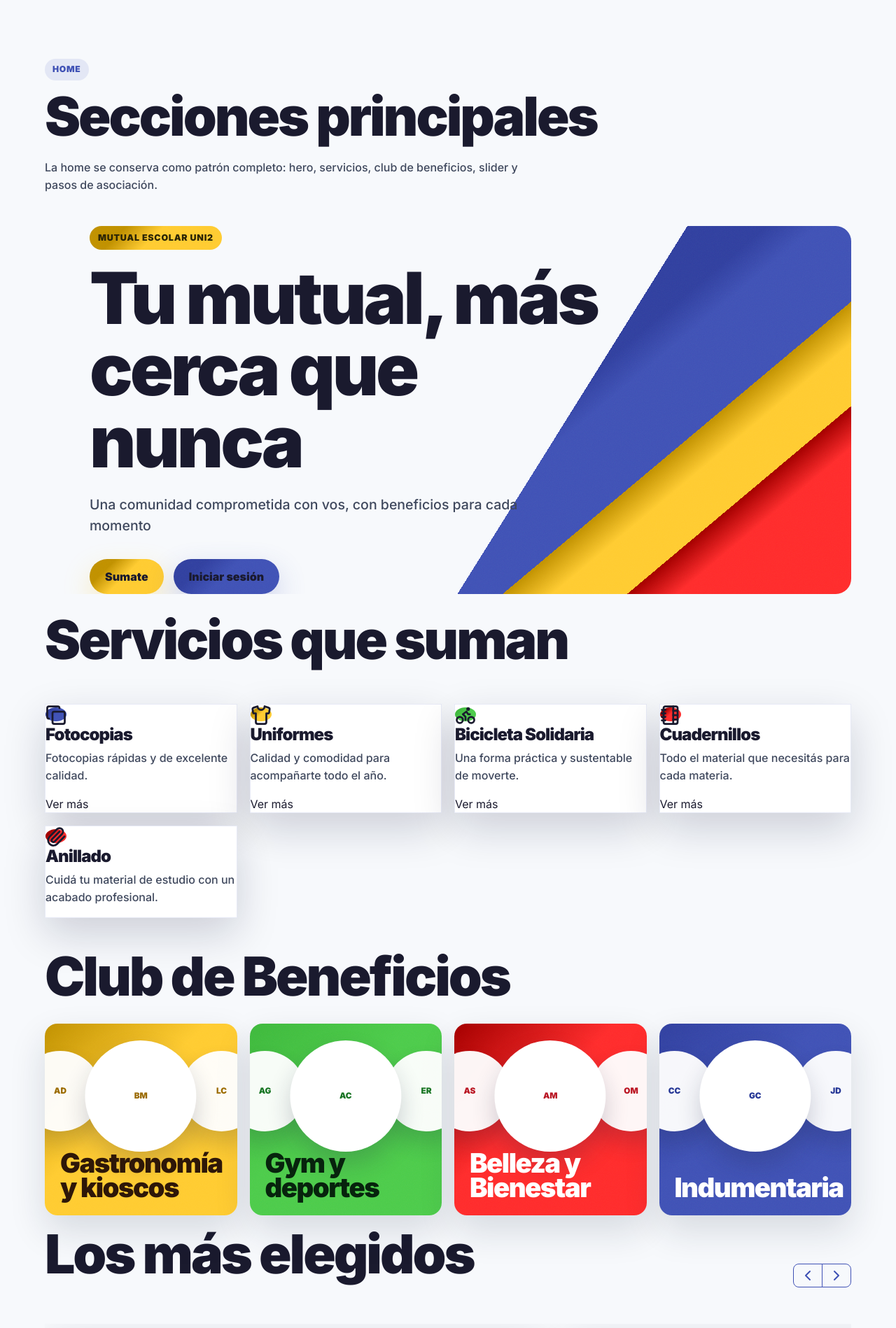
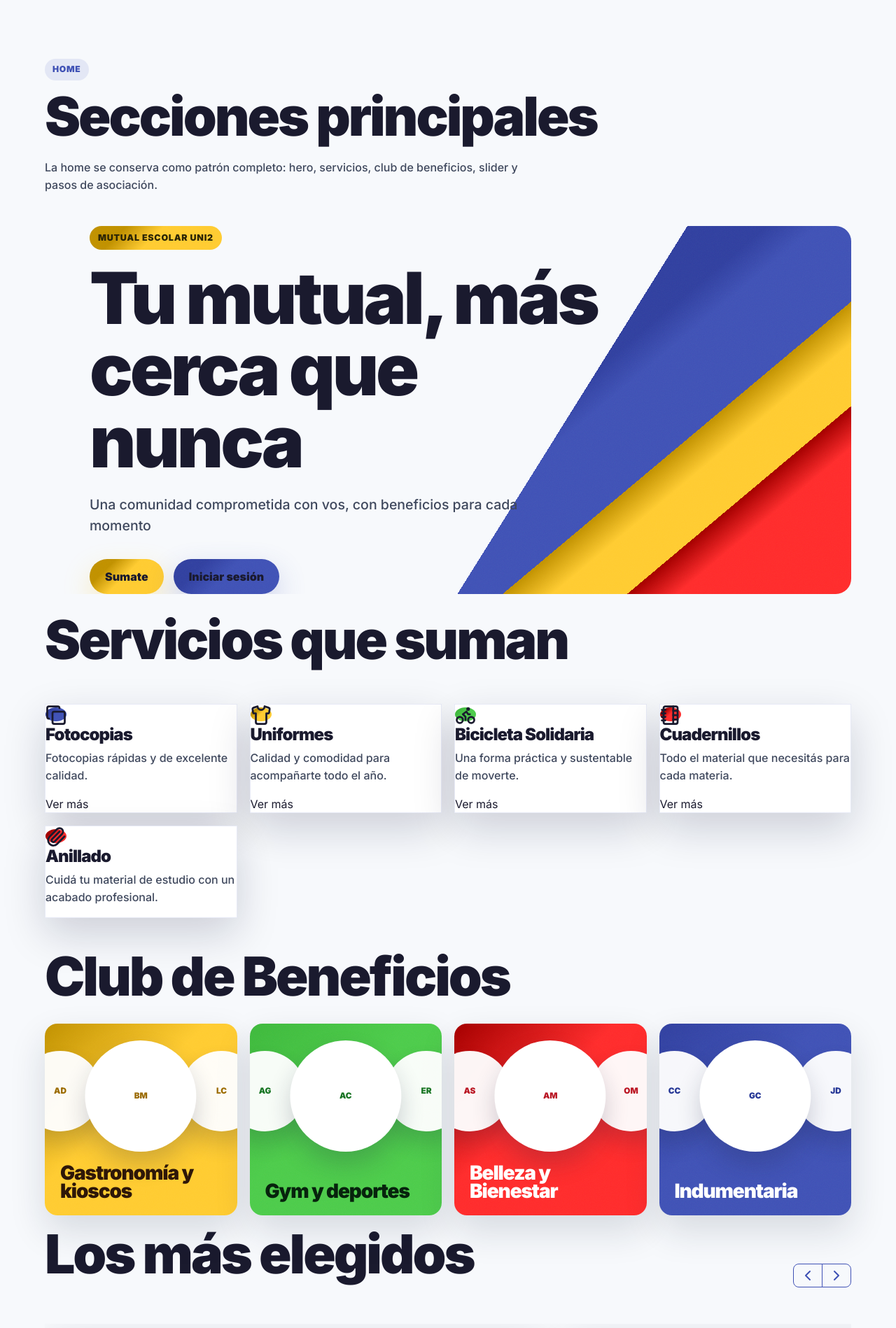
Before and after one commit to CET-3/uni2, a Django app: page /design-system/ in a window 1280 px wide. Shown: the part 2568-4466 px from the top of the page at 70% size. Run offline with Django 5.2, Linux system fonts and the light colour scheme; the visitor is signed in with stand-in values (Sample User, id 1); data that the repository does not hold is empty.

Commit message:
Ajusta el titulo de beneficios en desktop

```diff
--- a/static/css/uni2-design-system.css
+++ b/static/css/uni2-design-system.css
@@ -1857,7 +1857,7 @@ body {
   bottom: 8%;
   color: var(--mix-copy);
   display: block;
-  font-size: clamp(1.6rem, 4vw, 2.4rem);
+  font-size: clamp(1.1rem, 2.2vw, 1.75rem);
   font-weight: 950;
   left: 8%;
   letter-spacing: -0.04em;
```
